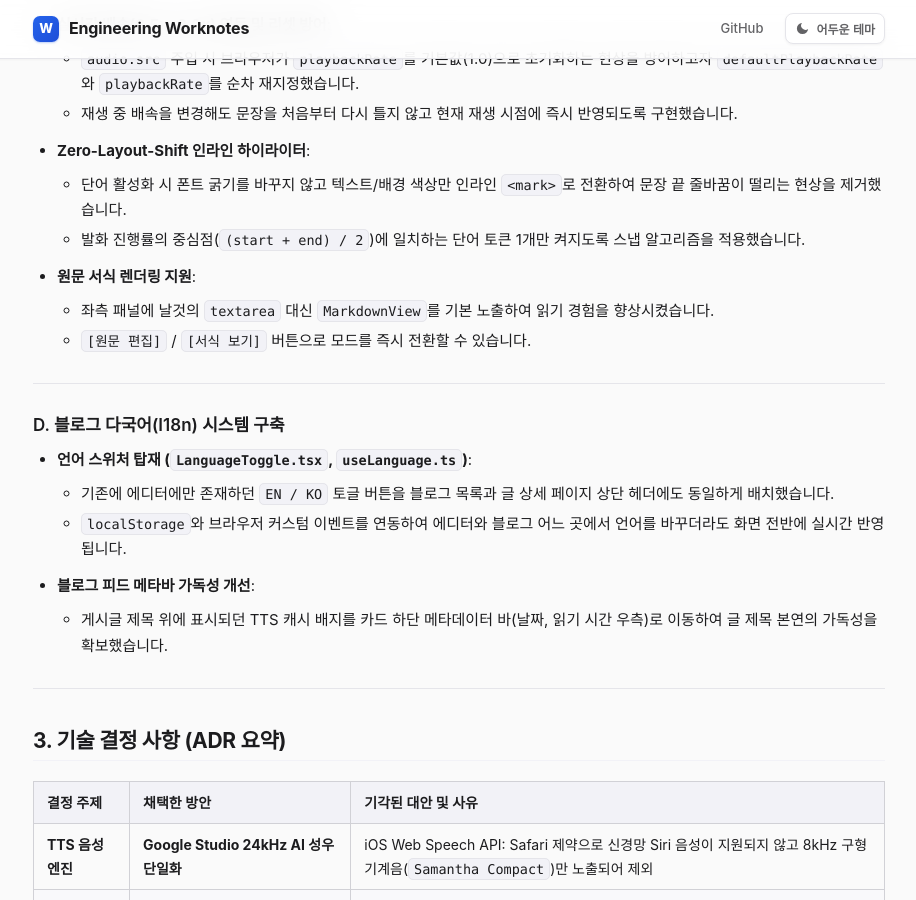
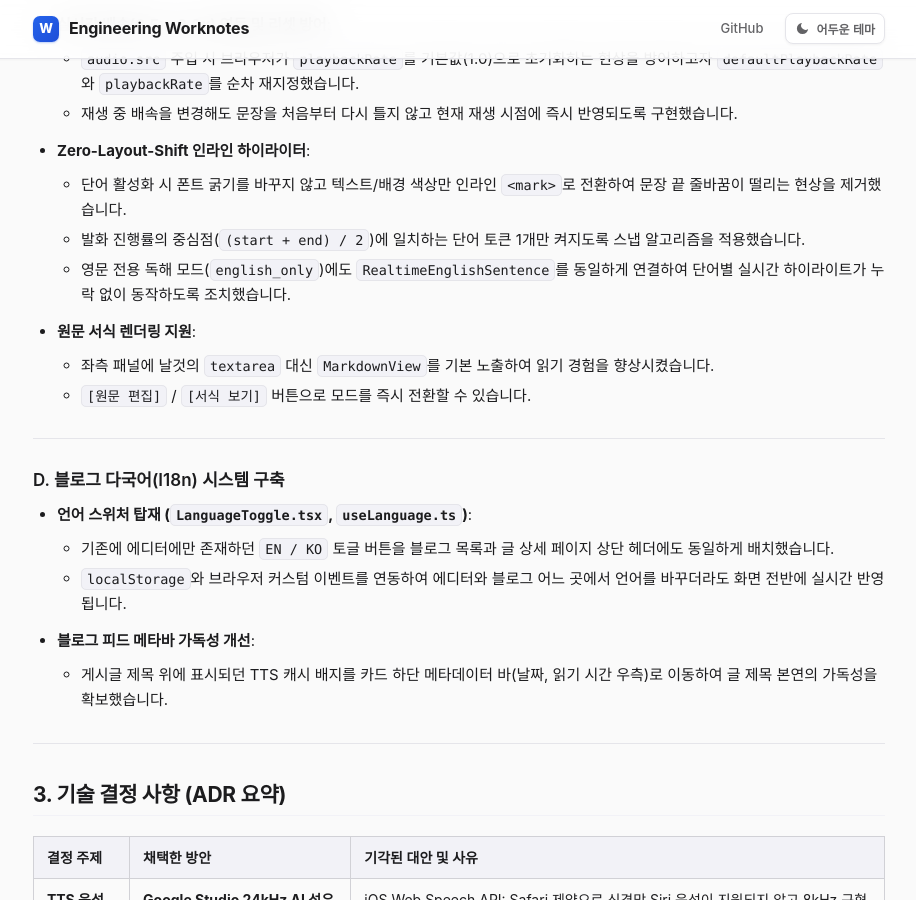
Before and after one commit to krazyeom/worknote, a Jekyll site: the page built from notes/2026-10-31-aword-tts-shadowing-and-blog-i18n.md, in a window 1280 px wide and 900 px high, scrolled down 1489 px. Shown: the whole window, without its empty margins (181-1097 px from the left). Built offline with Jekyll 4.4.1, drawn with Linux system fonts in a browser that asks for light colours.

Commit message:
docs: document realtime highlighting fix for english_only view mode

```diff
--- a/notes/2026-10-31-aword-tts-shadowing-and-blog-i18n.md
+++ b/notes/2026-10-31-aword-tts-shadowing-and-blog-i18n.md
@@ -53,6 +53,7 @@ title: "2026-10-31 작업 노트: aWord 영한 대조 학습 엔진 및 블로
 * **Zero-Layout-Shift 인라인 하이라이터**:
   * 단어 활성화 시 폰트 굵기를 바꾸지 않고 텍스트/배경 색상만 인라인 `<mark>`로 전환하여 문장 끝 줄바꿈이 떨리는 현상을 제거했습니다.
   * 발화 진행률의 중심점(`(start + end) / 2`)에 일치하는 단어 토큰 1개만 켜지도록 스냅 알고리즘을 적용했습니다.
+  * 영문 전용 독해 모드(`english_only`)에도 `RealtimeEnglishSentence`를 동일하게 연결하여 단어별 실시간 하이라이트가 누락 없이 동작하도록 조치했습니다.
 * **원문 서식 렌더링 지원**:
   * 좌측 패널에 날것의 `textarea` 대신 `MarkdownView`를 기본 노출하여 읽기 경험을 향상시켰습니다.
   * `[원문 편집]` / `[서식 보기]` 버튼으로 모드를 즉시 전환할 수 있습니다.
```
